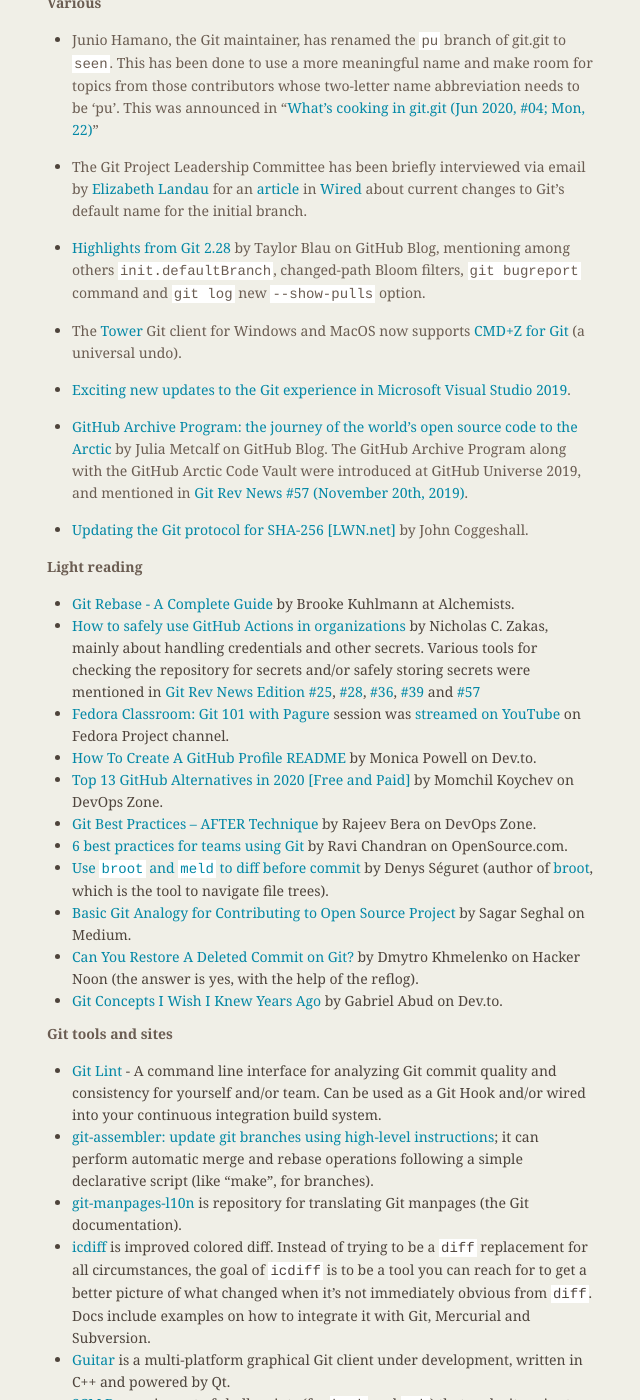
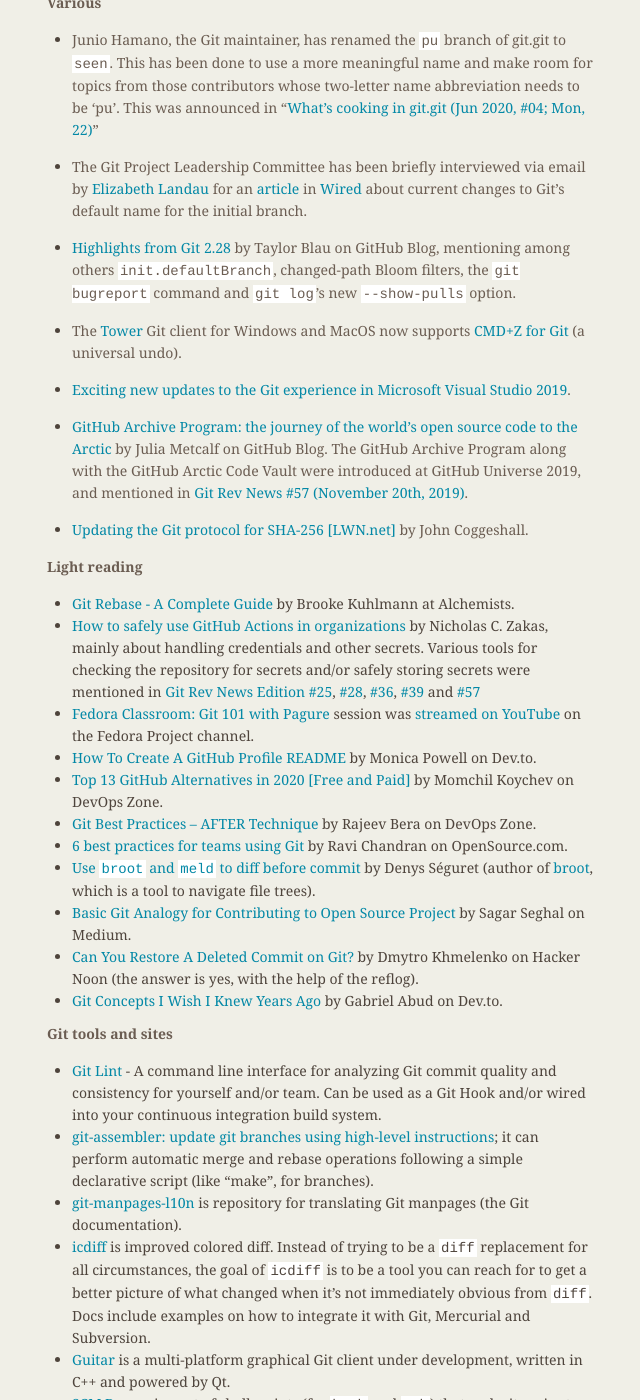
Before and after one commit to git/git.github.io, a Jekyll site: the page built from _posts/2020-07-30-edition-65.markdown, in a window 1280 px wide and 1400 px high, scrolled down 4903 px. Shown: the whole window, without its empty margins (487-1127 px from the left). Built offline with Jekyll 4.4.1, drawn with Linux system fonts in a browser that asks for light colours; some of the changed text lies outside the part shown.

Commit message:
Final typo and other tiny fixes before email publishing.

```diff
--- a/_posts/2020-07-30-edition-65.markdown
+++ b/_posts/2020-07-30-edition-65.markdown
@@ -54,7 +54,7 @@
   than the norm."
 
   Off the list discussions were ongoing, and
-  [Petr Baudis wrote on twitter about naming the `master` branch in Git](https://twitter.com/xpasky/status/1271477451756056577)
+  [Petr Baudis wrote on Twitter about naming the `master` branch in Git](https://twitter.com/xpasky/status/1271477451756056577)
 
   > I picked the names "master" (and "origin") in the early Git tooling back in 2005.
   >
@@ -298,7 +298,7 @@
 
 * [Highlights from Git 2.28](https://github.blog/2020-07-27-highlights-from-git-2-28/)
   by Taylor Blau on GitHub Blog, mentioning among others `init.defaultBranch`,
-  changed-path Bloom filters, `git bugreport` command and `git log` new `--show-pulls` option.
+  changed-path Bloom filters, the `git bugreport` command and `git log`'s new `--show-pulls` option.
 
 * The [Tower](https://www.git-tower.com/) Git client for Windows and MacOS now supports
   [CMD+Z for Git](https://css-tricks.com/cmdz-for-git-is-here/) (a universal undo).
@@ -326,7 +326,7 @@
   [#57](https://git.github.io/rev_news/2019/11/20/edition-57/)
 * [Fedora Classroom: Git 101 with Pagure](https://fedoramagazine.org/fedora-classroom-session-git-101-with-pagure/)
   session was [streamed on YouTube](https://www.youtube.com/watch?v=HfsKvRecniI)
-  on Fedora Project channel.
+  on the Fedora Project channel.
 * [How To Create A GitHub Profile README](https://dev.to/m0nica/how-to-create-a-github-profile-readme-1paj)
   by Monica Powell on Dev.to.
 * [Top 13 GitHub Alternatives in 2020 [Free and Paid]](https://dzone.com/articles/top-13-github-alternatives-in-2020-free-and-paid)
```
Also changed, not shown: other parts of _posts/2020-07-30-edition-65.markdown (+2 -2 lines).
